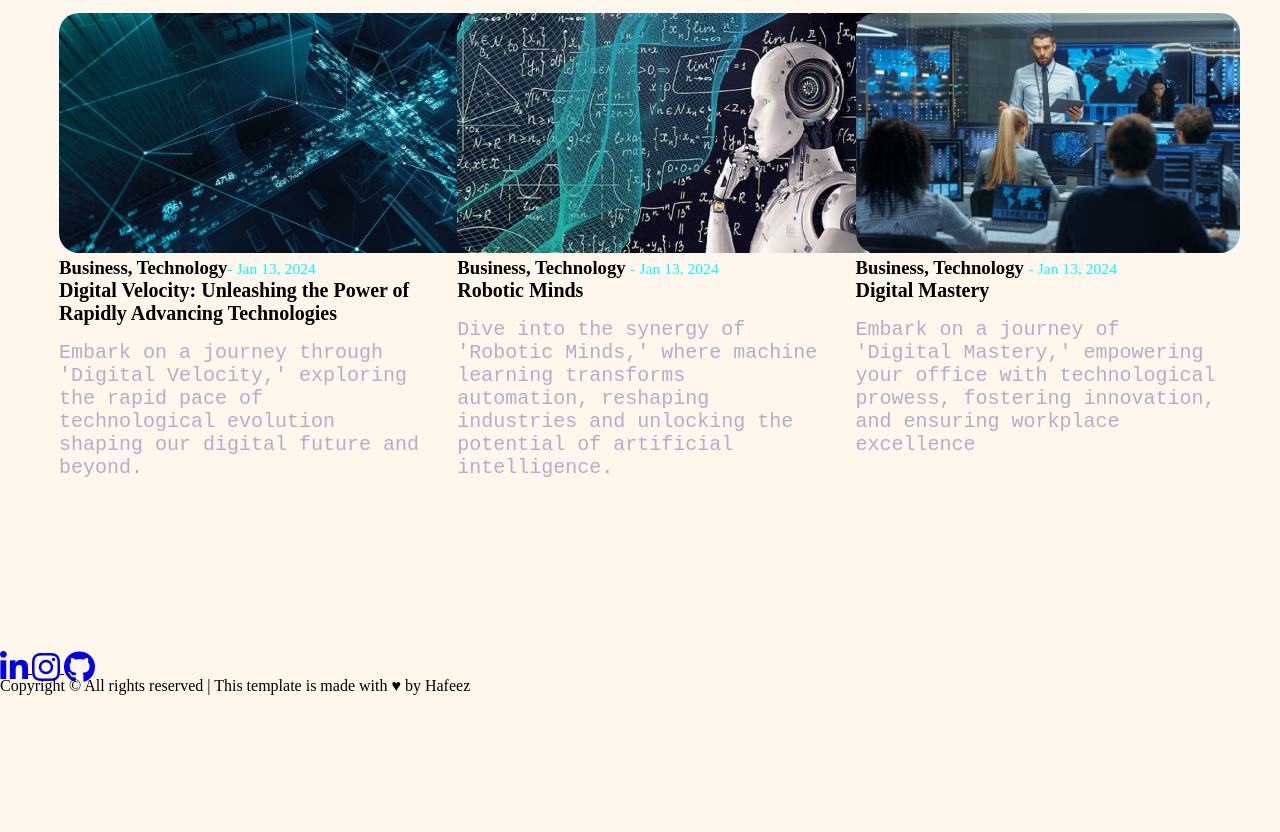
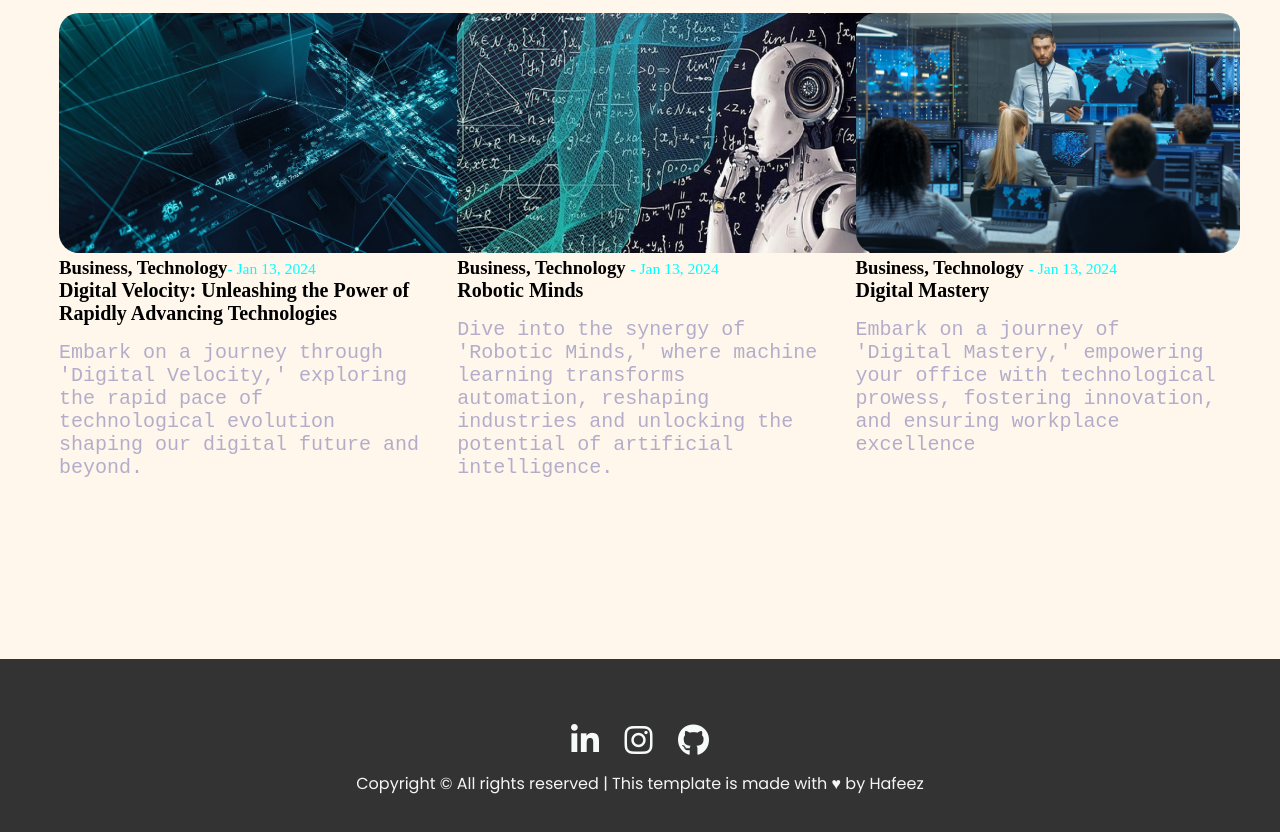
Before and after one commit to hafeezai-11/Blog_Page, a plain HTML site: page index.html in a window 1280 px wide. Shown: the part 1835-2667 px from the top of the page. Before the commit the page ends 2530 px from the top, so only its background shows below. Drawn offline with Linux system fonts and the light colour scheme.

Commit message:
Update style.css

```diff
--- a/style.css
+++ b/style.css
@@ -165,6 +165,35 @@ body {
     color: aqua;
 }
 
+.footer{
+    background-color: #333;
+    padding: 20px;
+    bottom: 0;
+    width: 100%;
+}
+
+.social a {
+    color: rgb(246, 250, 249);
+    padding: 1vw;
+    text-decoration: none;
+
+}
+.social {
+    padding-top: 5vh;
+    display: flex;
+    justify-content: center;
+
+
+}
+.fTxt{
+    font-family: 'Poppins', sans-serif;
+    color: whitesmoke;
+    text-align: center;
+    margin-top: 1vh;
+    margin-bottom: 15vh;
+
+}
+
 
 
 
```
